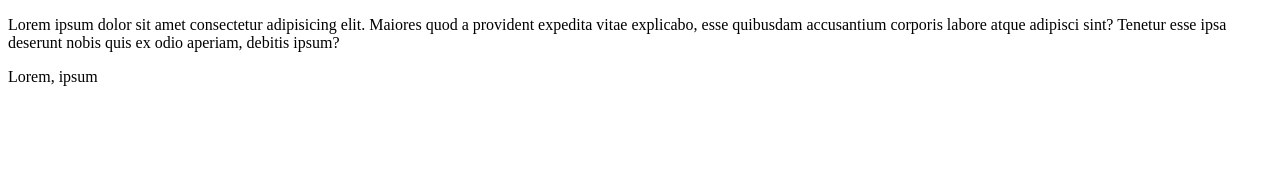
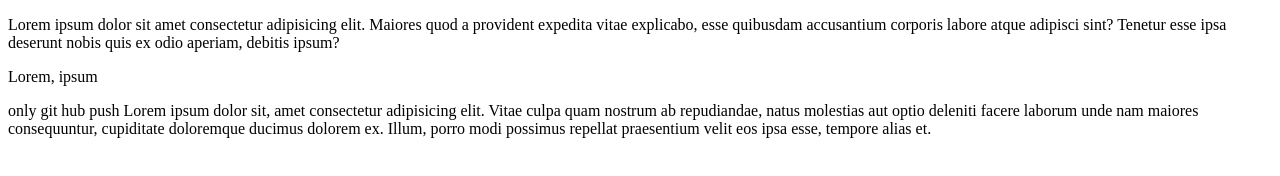
Before and after one commit to muhammadomarfaruk/alimoon, a plain HTML site: page index.html in a window 1280 px wide. Drawn offline with Linux system fonts and the light colour scheme.

Commit message:
not only you

```diff
--- a/index.html
+++ b/index.html
@@ -11,5 +11,10 @@
     <p>
         Lorem, ipsum <dolor class="lorem3"></dolor>
     </p>
+
+    <p>
+        only git hub push
+        Lorem ipsum dolor sit, amet consectetur adipisicing elit. Vitae culpa quam nostrum ab repudiandae, natus molestias aut optio deleniti facere laborum unde nam maiores consequuntur, cupiditate doloremque ducimus dolorem ex. Illum, porro modi possimus repellat praesentium velit eos ipsa esse, tempore alias et.
+    </p>
 </body>
 </html>
```
